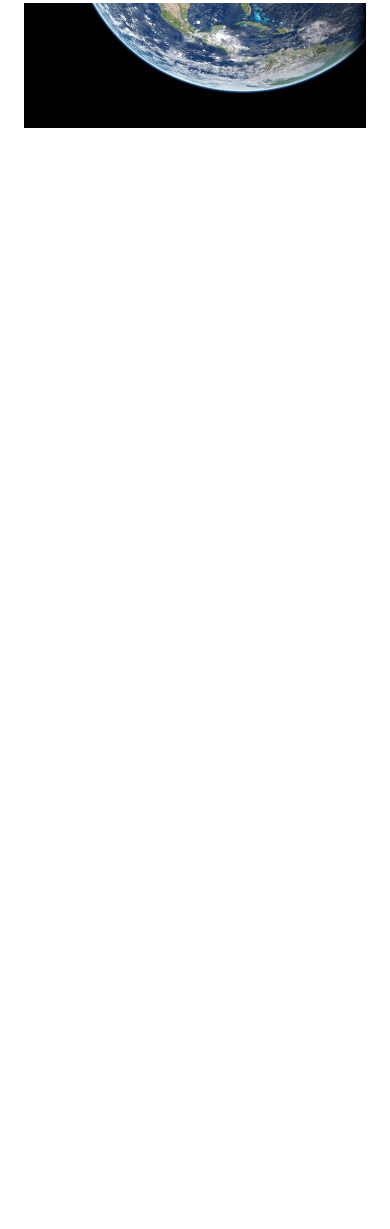
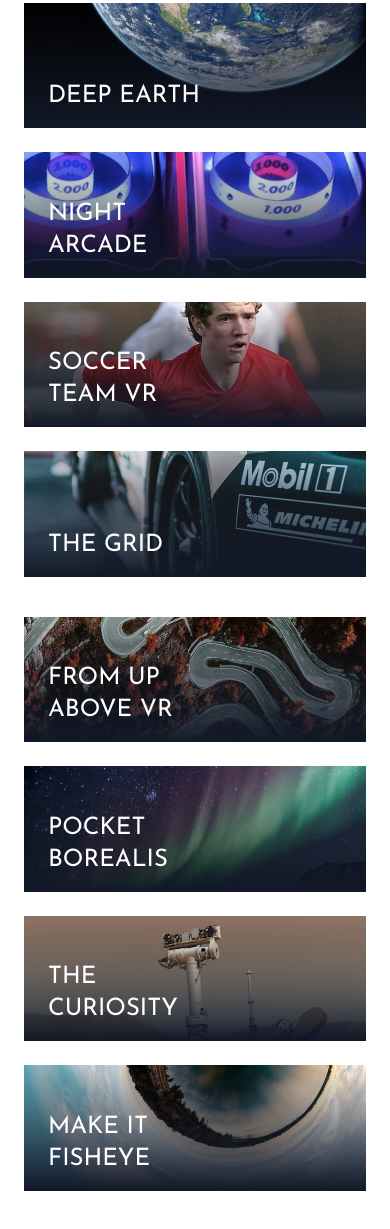
Before and after one commit to ahmedhakk/loopstudios, a website: page index.html in a window 390 px wide. Shown: the part 1435-2664 px from the top of the page. Before the commit the page ends 1691 px from the top, so only its background shows below. Drawn offline with Linux system fonts and the light colour scheme.

Commit message:
feat: enhance item display with new gradient effects and responsive h5 styling

```diff
--- a/index.html
+++ b/index.html
@@ -80,18 +80,96 @@
         <button class="hidden btn md:block">See All</button>
       </div>
 
-      <!-- items container -->
-      <div
-        class="flex flex-col justify-between space-y-6 w-full text-2xl text-white uppercase md:flex-row md:space-y-0 md:space-x-8">
+      <!-- items container 1 -->
+      <div class="item-container">
         <!-- item 1 -->
-        <div class="group relative overflow-hidden md:w-1/4">
-          <!-- image for desktop -->
+        <div class="group item">
           <img class="hidden w-full duration-200 md:block group-hover:scale-110"
             src="images/desktop/image-deep-earth.jpg" alt="deep earth" />
-          <!-- image for mobile -->
           <img class="w-full md:hidden" src="images/mobile/image-deep-earth.jpg" alt="deep earth" />
+
+          <div class="item-gradient">
+          </div>
+          <h5>Deep Earth</h5>
+        </div>
+        <!-- item 2 -->
+        <div class="group item">
+          <img class="hidden w-full duration-200 md:block group-hover:scale-110"
+            src="images/desktop/image-night-arcade.jpg" alt="deep earth" />
+          <img class="w-full md:hidden" src="images/mobile/image-night-arcade.jpg" alt="night-arcade" />
+
+          <div class="item-gradient">
+          </div>
+          <h5>Night Arcade</h5>
+        </div>
+        <!-- item 3 -->
+        <div class="group item">
+          <img class="hidden w-full duration-200 md:block group-hover:scale-110"
+            src="images/desktop/image-soccer-team.jpg" alt="Soccer Team VR" />
+          <img class="w-full md:hidden" src="images/mobile/image-soccer-team.jpg" alt="Soccer Team VR" />
+
+          <div class="item-gradient">
+          </div>
+          <h5>Soccer Team VR</h5>
+        </div>
+        <!-- item 4 -->
+        <div class="group item">
+          <img class="hidden w-full duration-200 md:block group-hover:scale-110" src="images/desktop/image-grid.jpg"
+            alt="grid" />
+          <img class="w-full md:hidden" src="images/mobile/image-grid.jpg" alt="grid" />
+
+          <div class="item-gradient">
+          </div>
+          <h5>The Grid</h5>
         </div>
       </div>
+
+      <!-- Item Container 2 -->
+      <div class="item-container mt-10">
+        <!-- item 1 -->
+        <div class="group item">
+          <img class="hidden w-full duration-200 md:block group-hover:scale-110"
+            src="images/desktop/image-from-above.jpg" alt="from above" />
+          <img class="w-full md:hidden" src="images/mobile/image-from-above.jpg" alt="from above" />
+
+          <div class="item-gradient">
+          </div>
+          <h5>From Up Above VR</h5>
+        </div>
+        <!-- item 2 -->
+        <div class="group item">
+          <img class="hidden w-full duration-200 md:block group-hover:scale-110"
+            src="images/desktop/image-pocket-borealis.jpg" alt="deep earth" />
+          <img class="w-full md:hidden" src="images/mobile/image-pocket-borealis.jpg"
+            alt="bimage-pocket-borealis.jpg" />
+
+          <div class="item-gradient">
+          </div>
+          <h5>Pocket Borealis</h5>
+        </div>
+        <!-- item 3 -->
+        <div class="group item">
+          <img class="hidden w-full duration-200 md:block group-hover:scale-110"
+            src="images/desktop/image-curiosity.jpg" alt="Soccer Team VR" />
+          <img class="w-full md:hidden" src="images/mobile/image-curiosity.jpg" alt="curiosity" />
+
+          <div class="item-gradient">
+          </div>
+          <h5>The Curiosity</h5>
+        </div>
+        <!-- item 4 -->
+        <div class="group item">
+          <img class="hidden w-full duration-200 md:block group-hover:scale-110" src="images/desktop/image-fisheye.jpg"
+            alt="fiimage-fisheye.jpg" />
+          <img class="w-full md:hidden" src="images/mobile/image-fisheye.jpg" alt="fiimage-fisheye" />
+
+          <div class="item-gradient">
+          </div>
+          <h5>Make It Fisheye</h5>
+        </div>
+      </div>
+
+      <!-- Bottom Btn Container -->
     </div>
   </section>
 </body>
--- a/input.css
+++ b/input.css
@@ -1,11 +1,29 @@
 @tailwind base;
 @tailwind components;
 @tailwind utilities;
+
+@layer base {
+    h5 {
+        @apply absolute px-6 duration-200 w-52 bottom-4 md:bottom-8 md:px-10 group-hover:scale-110 group-hover:text-black;
+    }
+}
 
 @layer components {
     .btn {
         @apply px-10 py-2 my-0 font-bold tracking-widest uppercase border-2 border-black font-alata hover:bg-black hover:text-white;
     }
+}
+
+.item-container {
+    @apply flex flex-col justify-between space-y-6 w-full text-2xl text-white uppercase md:flex-row md:space-y-0 md:space-x-8;
+}
+
+.item {
+    @apply relative overflow-hidden md:w-1/4;
+}
+
+.item-gradient {
+    @apply absolute top-0 bottom-0 right-0 left-0 bg-gradient-to-b from-transparent to-gray-900 group-hover:from-gray-50 group-hover:to-white group-hover:opacity-70;
 }
 
 #hero {
```
Also changed, not shown: css/style.css.
